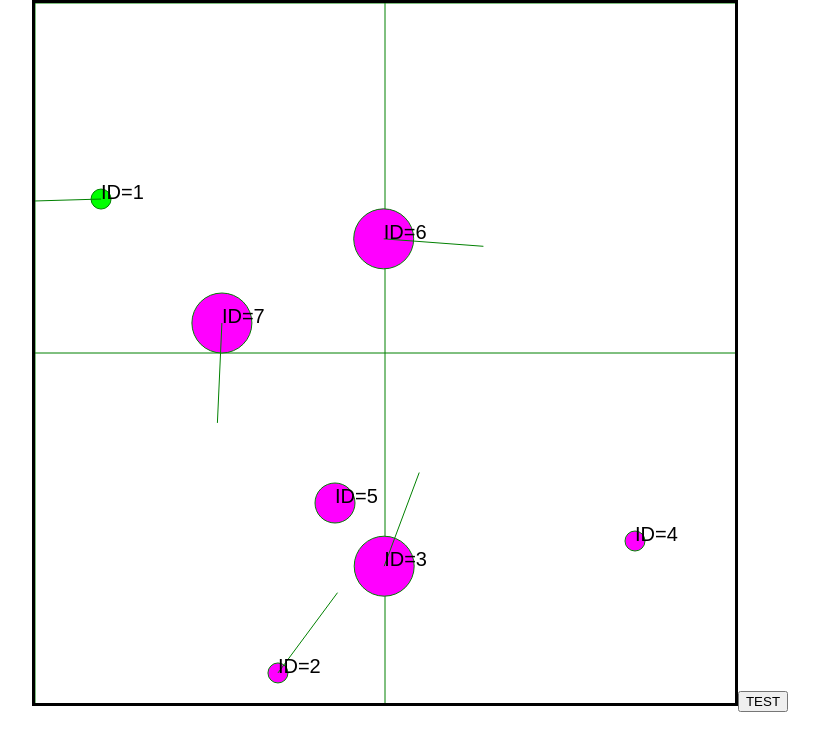
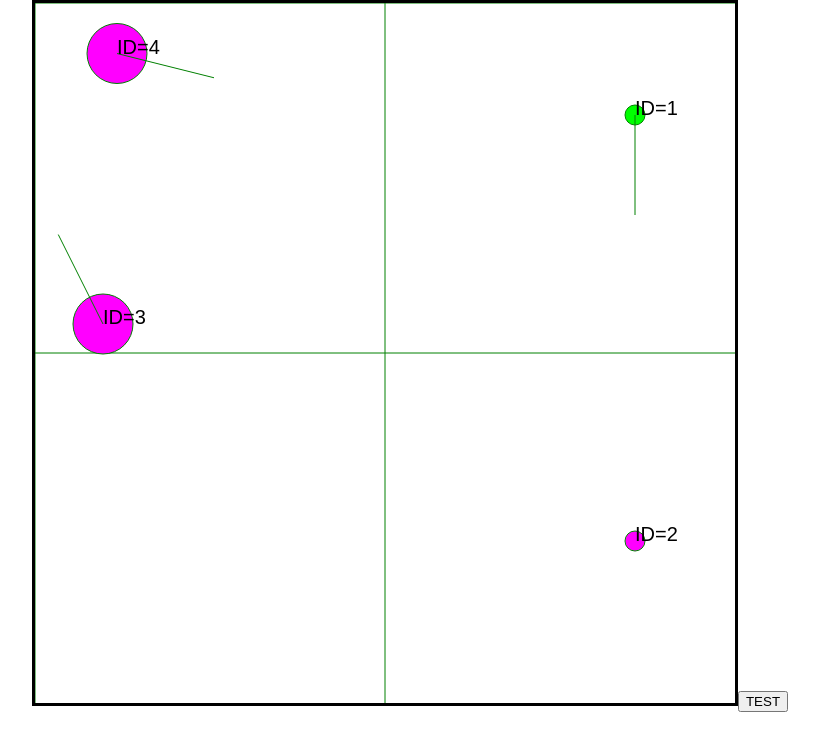
Before and after one commit to unary-code/particle-simulator-demo-1, a React (Create React App) app: page / in a window 1280 px wide. Shown: the top 750 px of the page, without its empty margins (230-1049 px from the left). Built offline with nearby package versions, Linux system fonts and the light colour scheme.

Commit message:
Added DisplayGrid, Havent made UniformGrid into a DOM class component

```diff
--- a/src/App.js
+++ b/src/App.js
@@ -1,7 +1,8 @@
 import './App.css';
 import Canvas from './Canvas.js'
-import {useState} from 'react'
+import {useState, useRef} from 'react'
 import UniformGrid from './UniformGrid.js'
+import DisplayGrid from './DisplayGrid.js'
 
 export const CVS_WIDTH = 700;
 export const CVS_HEIGHT = 700;
@@ -257,6 +258,9 @@ function App() {
 
   let ug;
 
+  //let testV = useRef({a1: 3, a2: 5})
+  //state = {test: '111'}
+
   // ctx.beginPath();
   // ctx.moveTo(0, 0);
   // ctx.lineTo(300, 150);
@@ -273,7 +277,7 @@ function App() {
   ]
   */
 
-
+  /*
   let posArr = [
     {x: 600, y:80, color: 'radfasdfadsf', vx: 0, vy: 0.1, radius: 10, mass: 10, done: false, id: 1},
     {       color: "#ff00ff", id: 2, mass: 10, radius: 10, vx: 0.025, vy: -0.025, x: 79, y: 116     },
@@ -284,6 +288,15 @@ function App() {
     {       color: "#ff00ff", id: 7, mass: 10, radius: 30, vx: -0.2, vy: 0.05, x: 40, y: 250     }
 
   ]
+*/
+
+let posArr = [
+  {x: 600, y:80, color: 'radfasdfadsf', vx: 0, vy: 0.1, radius: 10, mass: 10, done: false, id: 1},
+  {       color: "#ff00ff", id: 2, mass: 10, radius: 10, vx: 0, vy: 0, x: 600, y: 538     },
+  {       color: "#ff00ff", id: 3, mass: 10, radius: 30, vx: -0.1, vy: -0.2, x: 100, y: 385     },
+  {       color: "#ff00ff", id: 4, mass: 10, radius: 30, vx: -0.2, vy: 0.05, x: 40, y: 35     }
+
+]
 
 
   /*
@@ -313,7 +326,7 @@ function App() {
   }
 
   const speedUp = (factor) => {
-    posArr = posArr.map((ele) => {return {...ele, vx: ele.vx*factor, vy: ele.vy*factor}});
+    posArr = (posArr.map((ele) => {return {...ele, vx: ele.vx*factor, vy: ele.vy*factor}}));
   }
 
   const isValidColor = (strColor) => {
@@ -530,6 +543,27 @@ function App() {
     */
   }
 
+  const getUnitList = (unit) => {
+    let curU = unit;
+
+    let uList = []
+
+    while (!(curU == null)) {
+      uList.push(curU);
+      curU = posArr[curU.next];
+    }
+
+    return uList;
+  }
+
+  const DisplayG = ({stations}) => (
+  <>
+    {stations.map((station, ind) => (
+      <span className="station" key={ind}>{station.x + " |"}</span>
+    ))}
+  </>
+  );
+
   const updateDraw = (frameCount, timeRate) => {
 
     /*
@@ -550,8 +584,14 @@ function App() {
 
     posArr = ug.updateDraw(timeRate);
 
+    console.log("IN App updateDraw, ug.cells=", ug.cells);
+    console.log("posArr=", posArr);
+
     //handleCollisions(posArr);
     //ug.handleCollisions();
+
+      //testV.current = {a1: posArr[0].y, a2: testV.current.a2};
+
   }
 
   const updateFrame = () => {
@@ -567,14 +607,37 @@ function App() {
 
   ug.printGrid();
 
+  //this.setState({test: '123'})
   }
 
   setup();
 
+  /*
 
+      cells.map((row) =>
+    <>
+    {row.map((ele) =>
+    (getUnitList(posArr[ele]).map((unit) => <span>{"id=" + unit.id + " x=" + unit.x + " y=" + unit.y + " |"}</span>))
+    )}
+    <br />
+
+    </>
+    )
+
+    [[0,3],[2,1]][0]
+
+    ug.cells[0].map((ele, ind) => (<span key={ind}>{posArr[ele].x+" |"}</span>))
+
+      <DisplayG stations={posArr} />
+
+    */
   return (
     <div className="App">
       <Canvas draw={draw} updateDraw={updateDraw} clickAction={updateFrame} width={CVS_WIDTH} height={CVS_HEIGHT}/>
+
+      {/*
+      <DisplayGrid cells={ug.getCells()}/>
+      */}
     </div>
   );
 }
--- /dev/null
+++ b/src/DisplayGrid.js
@@ -0,0 +1,71 @@
+import React, {Component} from 'react'
+import {useEffect} from 'react'
+
+class DisplayGrid extends Component  {
+    constructor(props) {
+        super(props)
+
+        console.log("DisplayGrid cells=", this.props.cells);
+        this.state = {
+            count: 1,
+            cells: this.props.cells
+        }
+    }
+
+    /*
+    useEffect(() => {
+        console.log("UPDATE cellsTest=", cellsTest);
+        cells = cellsTest;
+    }, [cellsTest])
+
+      //Return array of units based on the unit which is the front of the list
+  const getUnitList = (unit) => {
+    let curU = unit;
+
+    let uList = []
+
+    while (!(curU == null)) {
+      uList.push(curU);
+      curU = posArr[curU.next];
+    }
+
+    return uList;
+  }
+
+  const getDisplay = () => {
+      cells = Array.from(cellsTest);
+      console.log("getDisplay() run cells=", cells);
+    return cells.map((row) =>
+    <>
+    {row.map((ele) =>
+    (getUnitList(posArr[ele]).map((unit) => <span>{"id=" + unit.id + " x=" + unit.x + " y=" + unit.y + " |"}</span>))
+    )}
+    <br />
+
+    </>
+    )
+  }
+  */
+
+  increment() {
+      const newCells = this.state.cells;
+      newCells[0][0] = 3;
+    this.setState({
+        count: this.state.count + 1,
+        cells: newCells
+    })
+  }
+
+  render() {
+    return (
+        <div>
+        <p>This.state.count = {this.state.count}</p>
+        <p>This.state.cells[0][0] = {this.state.cells[0][0]}</p>
+
+        <button onClick={() => this.increment()}>CLICK ME TO INCREASE THE COUNT PROP OF THIS.STATE</button>
+      </div>
+    )
+  }
+}
+
+export default DisplayGrid
--- a/src/UniformGrid.js
+++ b/src/UniformGrid.js
@@ -11,7 +11,7 @@ export default class UniformGrid {
         this.initializeCells(posArr);
         this.done = false;
         this.testFc = 0;
-        this.maxFc = 10000;
+        this.maxFc = 15;
         //this.maxFc = 870;
         //this.maxFc = 28;
         //this.maxFc = 32;
@@ -40,7 +40,11 @@ export default class UniformGrid {
             */
         }
 
-        console.log("done=", this.done);
+        //console.log("done=", this.done);
+    }
+
+    getCells() {
+        return this.cells;
     }
 
     makeArray(d1, d2) {
@@ -244,6 +248,7 @@ export default class UniformGrid {
         */
 
         this.testFc++;
+        console.log("IN UniformGrid updateDraw this.cells=", this.cells);
         console.log("this.posArr=", this.posArr);
         return this.posArr;
     }
```
